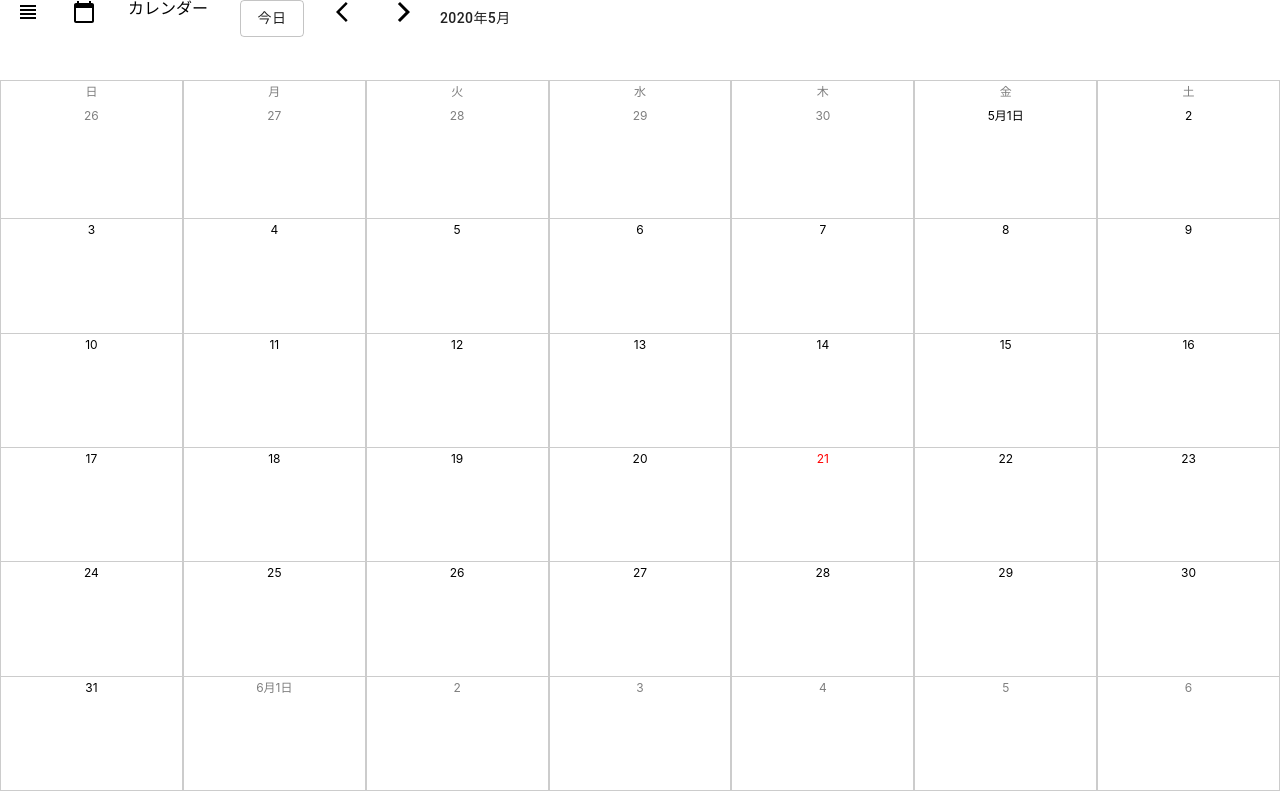
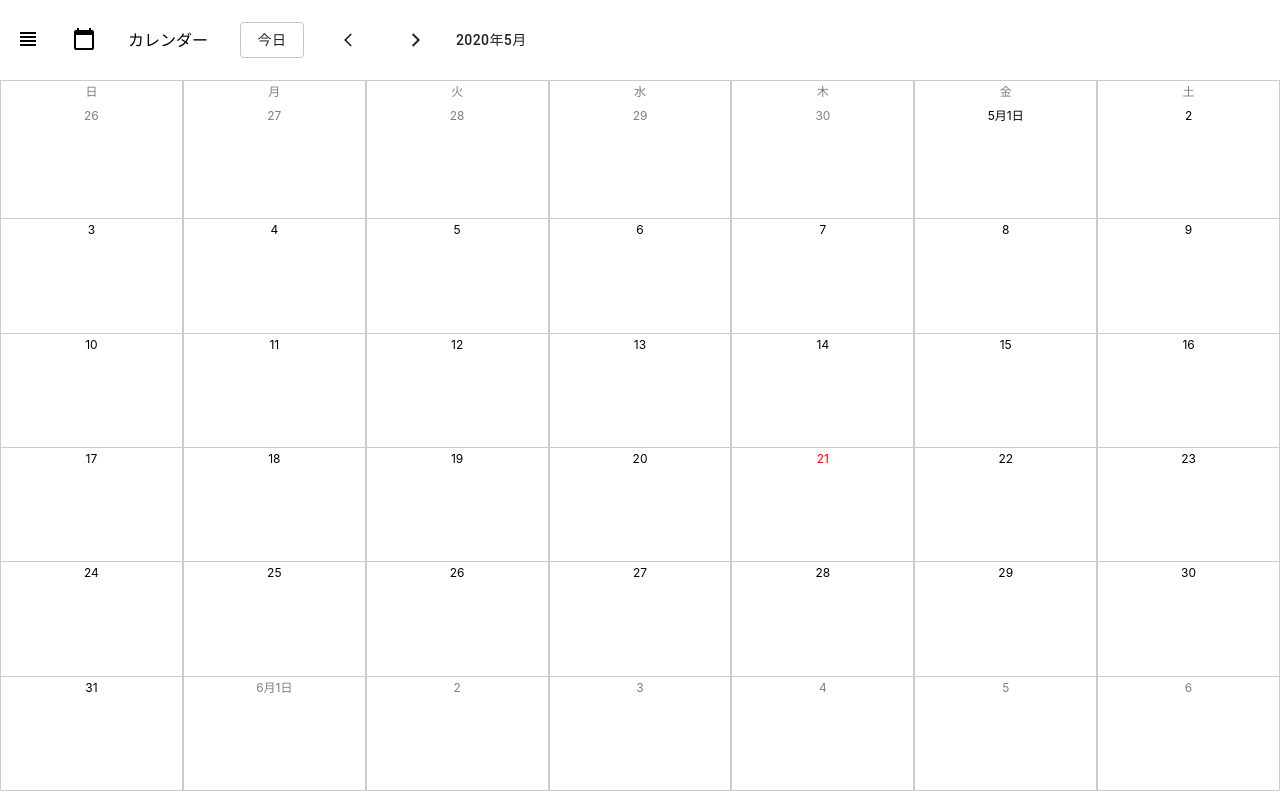
Before and after one commit to sunadoi/react_calendar, a React (Create React App) app: page / in a window 1280 px wide. Built offline with nearby package versions, Linux system fonts and the light colour scheme.

Commit message:
fix: styling Navbar

```diff
--- a/src/components/Navigation/Navbar/Navbar.jsx
+++ b/src/components/Navigation/Navbar/Navbar.jsx
@@ -55,8 +55,16 @@ const Navbar = props => {
         <li><CalendarTodayIcon /></li>
         <li>カレンダー</li>
         <li><Button variant="outlined" onClick={() => props.onFetchToday()} >今日</Button></li>
-        <li><ArrowBackIosIcon onClick={() => onPreviousMonthHandler()} /></li>
-        <li><ArrowForwardIosIcon onClick={() => onNextMonthHandler()} /></li>
+        <li style={{margin: '0'}}>
+          <Button style={{maxWidth: '80%', padding: '8px 0'}} onClick={() => onPreviousMonthHandler()}>
+            <ArrowBackIosIcon style={{width: '16px'}} />
+          </Button>
+        </li>
+        <li style={{margin: '0'}}>
+          <Button style={{maxWidth: '80%', padding: '8px 0'}} onClick={() => onNextMonthHandler()}>
+            <ArrowForwardIosIcon style={{width: '16px'}} />
+          </Button>
+        </li>
         <DatePicker
           selected={selectedDate}
           onChange={date => onSelectedDateHandler(date)}
--- a/src/components/Navigation/Navbar/Navbar.module.css
+++ b/src/components/Navigation/Navbar/Navbar.module.css
@@ -1,6 +1,8 @@
 .Navbar ul {
   display: flex;
-  height: 10vh;
+  height: 7vh;
+  margin: 1.5vh 0;
+  align-items: center;
 }
 
 .Navbar li {
--- a/src/container/CalendarBoard/CalendarBoard.module.css
+++ b/src/container/CalendarBoard/CalendarBoard.module.css
@@ -30,4 +30,5 @@
 }
 
 .Month {
+  height: 90%;
 }
```
